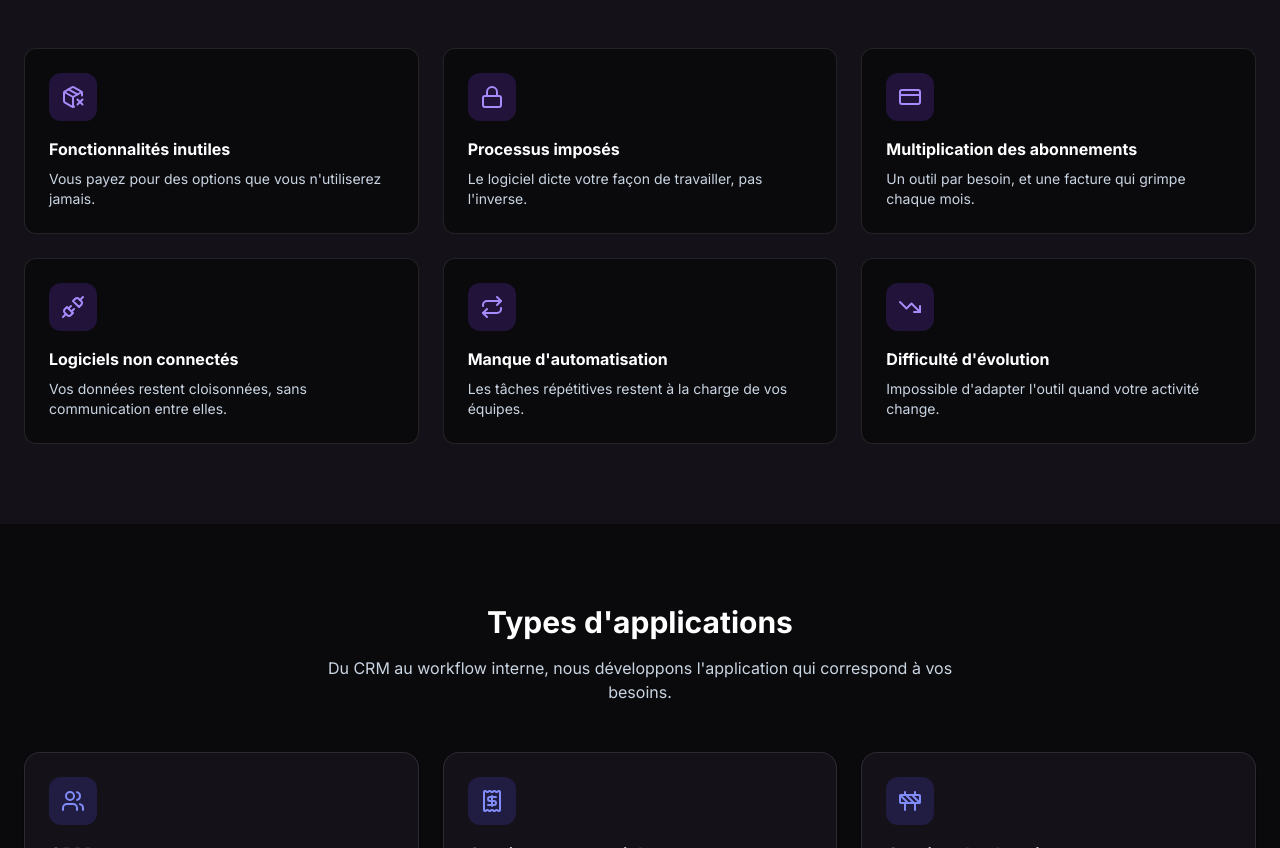
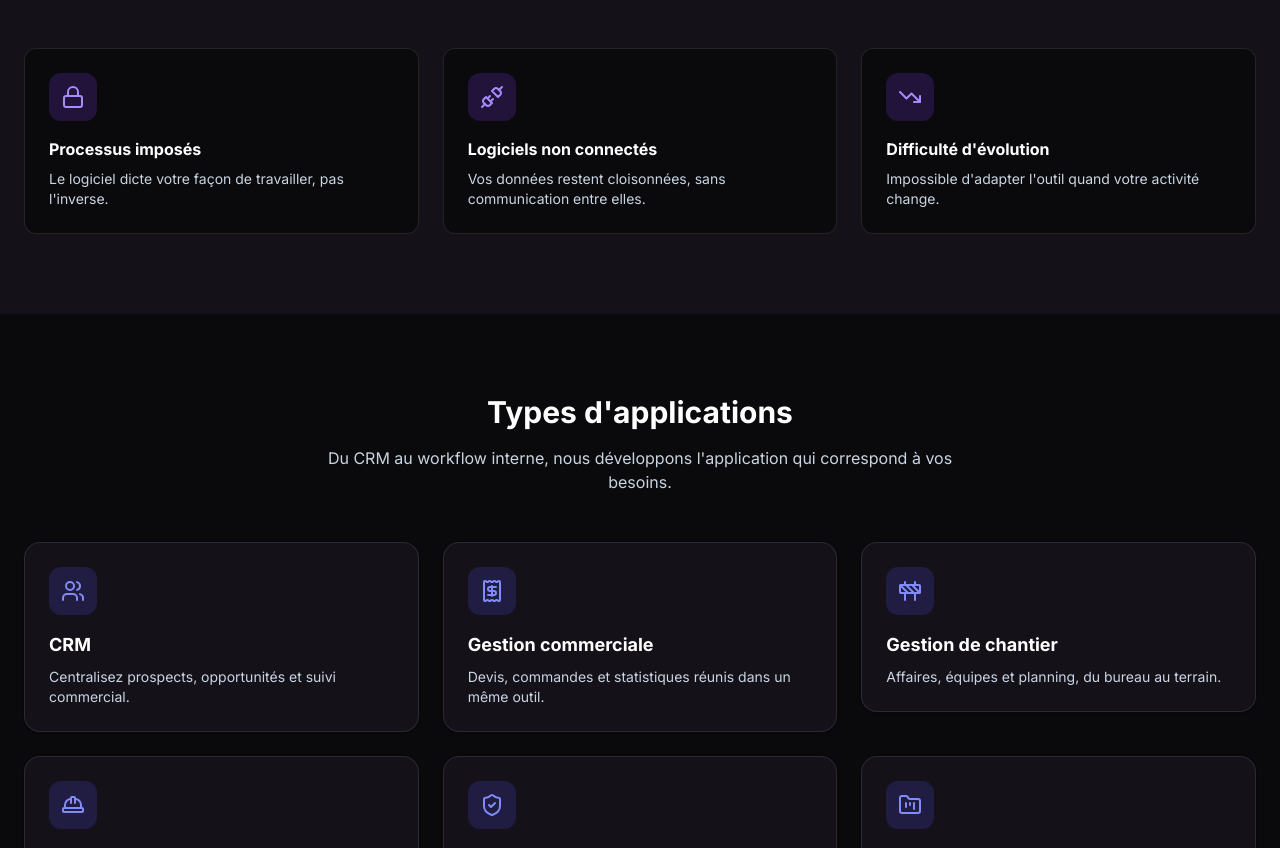
Before and after one commit to mickaelaydogdu-a11y/synapse-agency, a Next.js app: page /applications in a window 1280 px wide. Shown: the part 1081-1929 px from the top of the page. Built offline with nearby package versions, Linux system fonts and the light colour scheme.

Commit message:
Retire 3 cartouches de la section "Pourquoi une application sur mesure"
Supprime "Fonctionnalités inutiles", "Manque d'automatisation" et
"Multiplication des abonnements", ainsi que les imports d'icônes
devenus inutiles. Les 3 cartouches restants remplissent la grille
à 3 colonnes.

```diff
--- a/app/applications/page.tsx
+++ b/app/applications/page.tsx
@@ -3,7 +3,7 @@
 import { motion } from "framer-motion";
 import {
   Smartphone, Palette, Layout, Zap, Shield, Puzzle, Bot, ArrowRight,
-  PackageX, Lock, CreditCard, Unplug, Repeat, TrendingDown,
+  Lock, Unplug, TrendingDown,
   Users, Receipt, Construction, HardHat, ShieldCheck, FolderKanban,
   CalendarDays, Wrench, Building2, LayoutDashboard, GitBranch,
 } from "lucide-react";
@@ -15,11 +15,8 @@ import { Button } from "@/components/ui/Button";
 import { AuditSection } from "@/components/home";
 
 const limits = [
-  { icon: PackageX, title: "Fonctionnalités inutiles", description: "Vous payez pour des options que vous n'utiliserez jamais." },
   { icon: Lock, title: "Processus imposés", description: "Le logiciel dicte votre façon de travailler, pas l'inverse." },
-  { icon: CreditCard, title: "Multiplication des abonnements", description: "Un outil par besoin, et une facture qui grimpe chaque mois." },
   { icon: Unplug, title: "Logiciels non connectés", description: "Vos données restent cloisonnées, sans communication entre elles." },
-  { icon: Repeat, title: "Manque d'automatisation", description: "Les tâches répétitives restent à la charge de vos équipes." },
   { icon: TrendingDown, title: "Difficulté d'évolution", description: "Impossible d'adapter l'outil quand votre activité change." },
 ];
 
```
